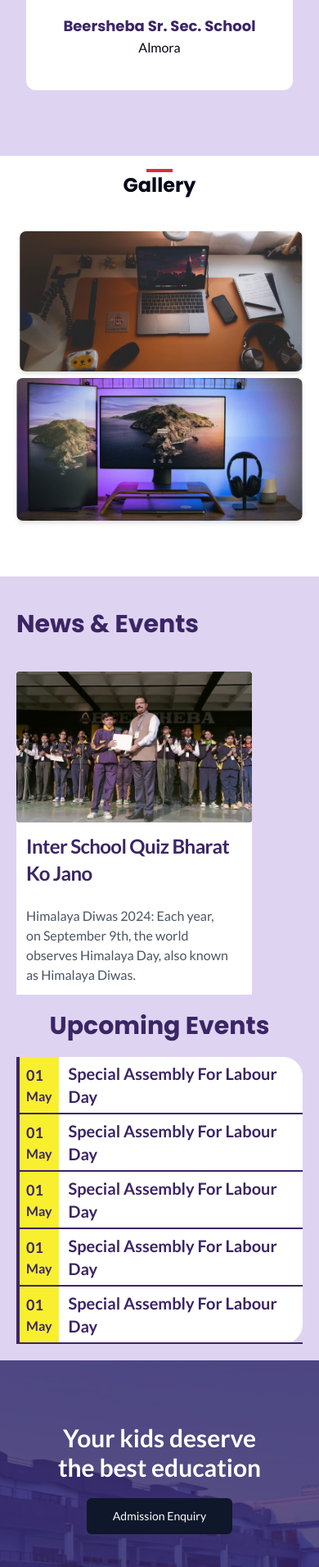
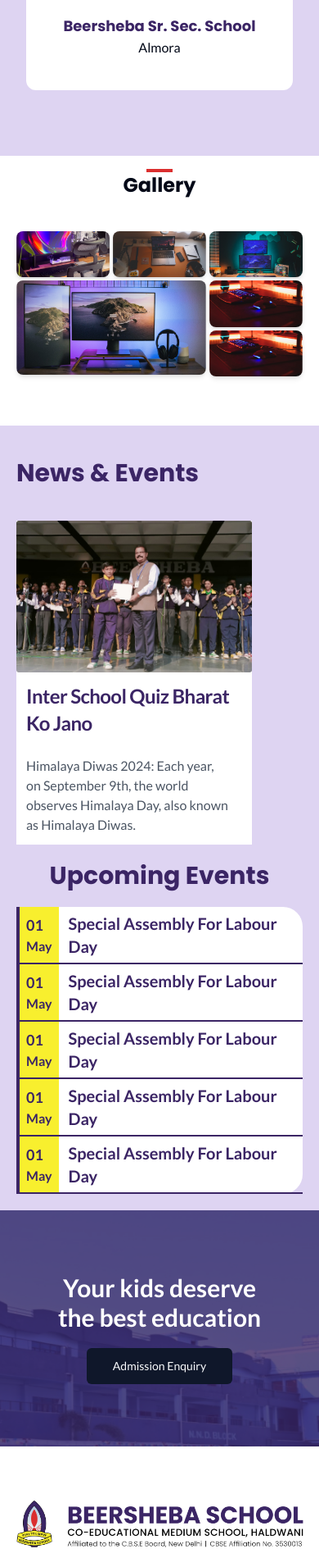
Before and after one commit to beersheba2130/school-website, a Next.js app: page / in a window 390 px wide. Shown: the part 8698-10609 px from the top of the page at 82% size. Built offline with nearby package versions, Linux system fonts and the light colour scheme.

Commit message:
home page all section done

```diff
--- a/src/components/admission-enquiry.tsx
+++ b/src/components/admission-enquiry.tsx
@@ -4,7 +4,7 @@ import { Button } from "./ui/button";
 
 const AdmissionEnquiry = () => {
   return (
-    <section className=" relative h-72">
+    <section className=" relative h-72 overflow-hidden">
       <Image
         src={"/assets/image/enquiry.jpg"}
         alt="Admission Enquiry"
--- a/src/components/home/gallery.tsx
+++ b/src/components/home/gallery.tsx
@@ -7,7 +7,7 @@ const Gallery = () => {
     <section className="container p-5 lg:p-10 ">
       <Heading3 title="Gallery" />
 
-      <div className="grid grid-cols-1 lg:grid-cols-3 gap-1 py-10">
+      <div className="grid grid-cols-3 gap-1 py-10">
         <Image
           src={"/assets/image/unsplash_fwfobhsF1Kw.png"}
           alt="Gallery Photo"
```
